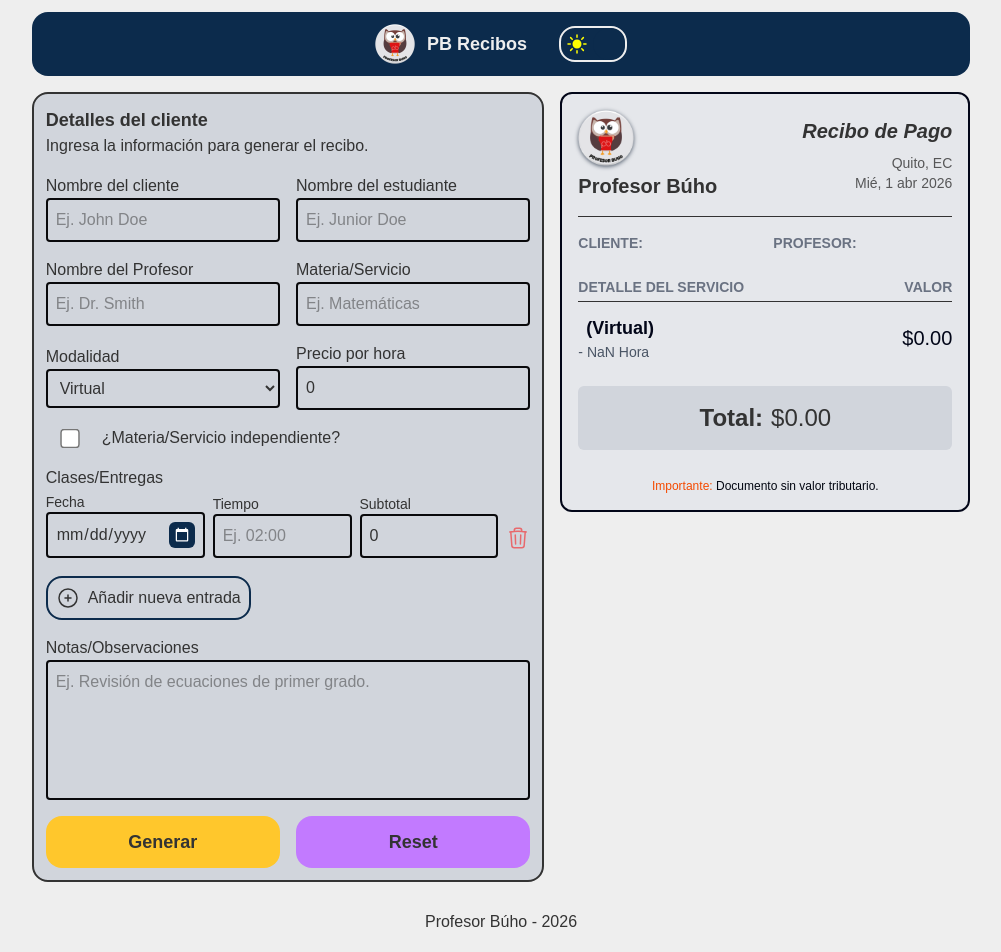
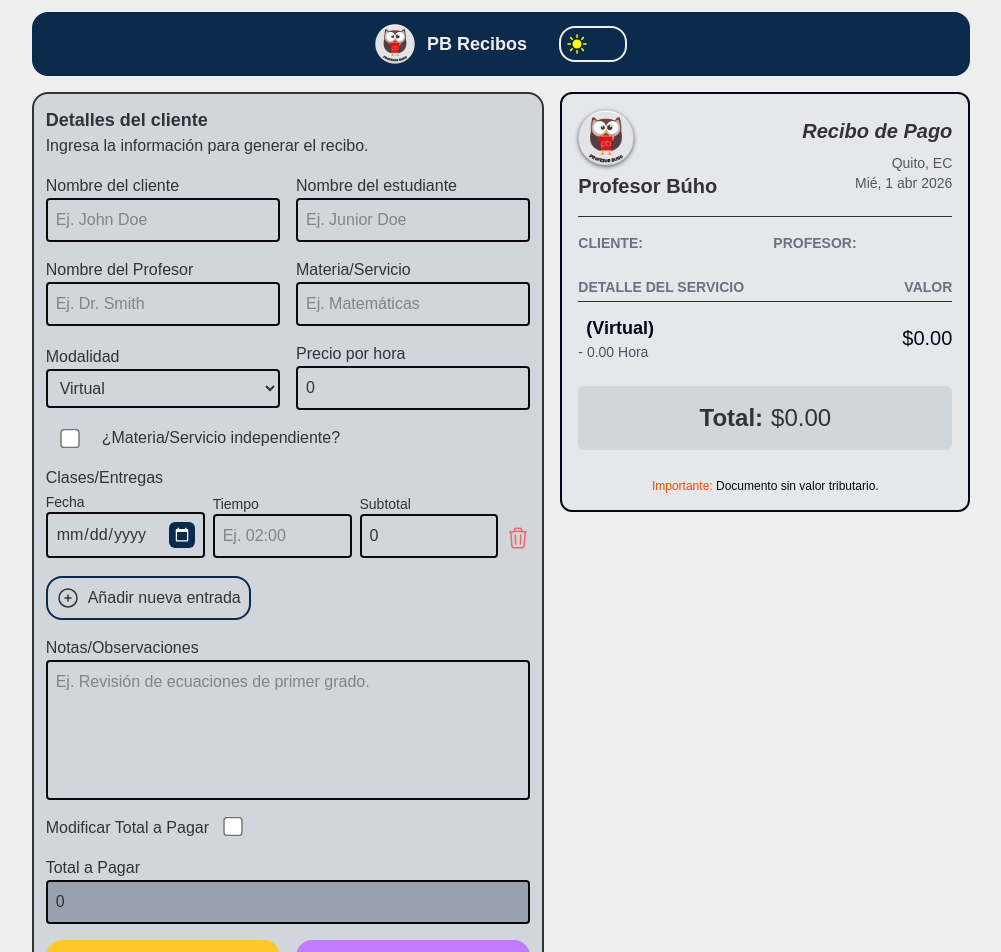
Before and after one commit to bryanquille/profesor-buho-receipts, a React (Vite) app: page / in a window 1280 px wide. Shown: the top 952 px of the page, without its empty margins (139-1140 px from the left). Built offline with nearby package versions, Linux system fonts and the light colour scheme; a web font is replaced by a local one.

Commit message:
add padding to the printable receipt, add a new field to be able to modify the total price.

```diff
--- a/src/components/receipt/DynamicInputs.tsx
+++ b/src/components/receipt/DynamicInputs.tsx
@@ -7,15 +7,16 @@ import AddItemButtom from "../ui/AddItemButtom"
 import { useEffect } from "react"
 import { convertTimeToHours } from "../../lib/utils"
 
-interface DynamicInputsProps {
-  isIndependantSubjectOrService: boolean | undefined;
-}
-
-function DynamicInputs({ isIndependantSubjectOrService }: DynamicInputsProps) {
+function DynamicInputs() {
   const { register, control, formState: { errors }, setValue } = useFormContext<ReceiptData>()
   const { fields, append, remove } = useFieldArray({
     control,
     name: "items"
+  })
+
+  const isIndependantSubjectOrService = useWatch({
+    control,
+    name: "independantSubjectOrService"
   })
 
   const globalPricePerHour = useWatch({
@@ -41,7 +42,6 @@ function DynamicInputs({ isIndependantSubjectOrService }: DynamicInputsProps) {
       }
     })
   }, [items, globalPricePerHour, setValue])
-
 
   return (
     <div className="w-full">
--- a/src/components/receipt/LightReceipt.tsx
+++ b/src/components/receipt/LightReceipt.tsx
@@ -18,7 +18,7 @@ const LightReceipt = forwardRef<HTMLElement, ReceiptPreviewPropsTypes>(
     return (
       <section
         ref={ref}
-        className="w-105 p-4 flex flex-col gap-4 border-2 border-slate-950 rounded-xl bg-gray-200 text-slate-950"
+        className="w-105 px-8 py-6 flex flex-col gap-4 border-2 border-slate-950 rounded-xl bg-gray-200 text-slate-950"
       >
         <header className="flex flex-row-reverse justify-between items-center gap-4">
           <div className="flex flex-col justify-center items-end">
@@ -100,7 +100,7 @@ const LightReceipt = forwardRef<HTMLElement, ReceiptPreviewPropsTypes>(
           <div className="mb-3 p-4 flex justify-center items-center gap-2 rounded-md text-2xl bg-gray-300">
             <p className="font-semibold">Total: </p>
             <p>
-              ${formData.items.reduce((acum, item) => item.subtotal as number + acum, 0).toFixed(2)}
+              ${(formData.totalToPay as number)?.toFixed(2) ?? 0.00}
             </p>
           </div>
 
--- a/src/components/receipt/ReceiptForm.tsx
+++ b/src/components/receipt/ReceiptForm.tsx
@@ -1,4 +1,4 @@
-import { useFormContext, type FieldError } from "react-hook-form"
+import { useFormContext, useWatch, type FieldError } from "react-hook-form"
 import { type ReceiptData, mappedModalityOptions, RECEIPT_DEFAULT_VALUES } from "../../lib/schemas"
 import Input from "../ui/Input"
 import Textarea from "../ui/Textarea"
@@ -6,6 +6,7 @@ import Select from "../ui/Select"
 import GenerateButton from "../ui/GenerateButton"
 import DynamicInputs from "./DynamicInputs"
 import ResetButton from "../ui/ResetButton"
+import { useModifyTotal } from "../../hooks/useModifyTotal"
 
 interface ReceiptFormPropsTypes {
   onGenerate: () => void;
@@ -14,13 +15,18 @@ interface ReceiptFormPropsTypes {
 function ReceiptForm({ onGenerate }: ReceiptFormPropsTypes) {
   const {
     register,
-    getValues,
+    control,
     handleSubmit,
     reset,
     formState: { errors },
   } = useFormContext<ReceiptData>()
 
-  const isIndependantSubjectOrService = getValues('independantSubjectOrService')
+  const isIndependantSubjectOrService = useWatch({
+    control,
+    name: "independantSubjectOrService"
+  })
+
+  const { isModifyTotalToPay } = useModifyTotal()
 
   const onSubmit = (data: ReceiptData) => {
     console.log(data)
@@ -110,9 +116,7 @@ function ReceiptForm({ onGenerate }: ReceiptFormPropsTypes) {
         />
       </div>
 
-      <DynamicInputs
-        isIndependantSubjectOrService={isIndependantSubjectOrService}
-      />
+      <DynamicInputs />
 
       <Textarea
         labelText="Notas/Observaciones"
@@ -120,6 +124,31 @@ function ReceiptForm({ onGenerate }: ReceiptFormPropsTypes) {
         placeholder="Ej. Revisión de ecuaciones de primer grado."
         {...register('notesOrObservations')}
         error={errors.notesOrObservations}
+      />
+
+      <div>
+        <label htmlFor="modifyTotalToPay">
+          Modificar Total a Pagar
+        </label>
+        <input
+          type="checkbox"
+          id="modifyTotalToPay"
+          className="transform scale-150"
+          style={{ width: '3rem', padding: 0 }}
+          {...register('modifyTotalToPay')}
+        />
+      </div>
+
+      <Input
+        labelText="Total a Pagar"
+        type="number"
+        id="totalToPay"
+        placeholder="Ej. $50.00"
+        step="0.01"
+        disabled={!isModifyTotalToPay}
+        className={!isModifyTotalToPay ? 'bg-gray-400 cursor-not-allowed dark:bg-gray-600' : ''}
+        {...register('totalToPay', { valueAsNumber: true })}
+        error={errors.totalToPay as FieldError}
       />
 
       <div className="flex justify-between items-center gap-4">
--- a/src/components/receipt/ReceiptPreview.tsx
+++ b/src/components/receipt/ReceiptPreview.tsx
@@ -94,7 +94,7 @@ const ReceiptPreview = () => {
         <div className="mb-3 p-4 flex justify-center items-center gap-2 rounded-md text-2xl bg-gray-300 dark:bg-mist-700">
           <p className="font-semibold">Total: </p>
           <p>
-            ${formData.items.reduce((acum, item) => item.subtotal as number + acum, 0).toFixed(2)}
+            ${(formData.totalToPay as number)?.toFixed(2) ?? 0.00}
           </p>
         </div>
 
--- a/src/components/receipt/ReceiptServiceDetails.tsx
+++ b/src/components/receipt/ReceiptServiceDetails.tsx
@@ -14,6 +14,7 @@ function ReceiptServiceDetails({
   hoursOfClasses,
   subtotal,
   isTextLightTheme }: ReceiptServiceDetailsPropsTypes) {
+
   const totalHours = (Number(hoursOfClasses.split(':')[0])
     + Number(hoursOfClasses.split(':')[1]) / 60).toFixed(2)
 
@@ -28,7 +29,7 @@ function ReceiptServiceDetails({
           <time dateTime={dateOfClasses}>
             {dateOfClasses.split('-').reverse().join('/')}
           </time>
-          <span> - {totalHours} {Number(totalHours) > 1 ? 'Horas' : 'Hora'}</span>
+          <span> - {isNaN(Number(totalHours)) ? '0.00' : totalHours} {Number(totalHours) > 1 ? 'Horas' : 'Hora'}</span>
         </p>
       </div>
       <p className={`text-xl ${isTextLightTheme ? 'text-slate-950' : 'text-slate-950 dark:text-primary-neutral'}`}>
--- /dev/null
+++ b/src/hooks/useModifyTotal.ts
@@ -0,0 +1,30 @@
+import { useFormContext, useWatch } from "react-hook-form"
+import type { ReceiptData } from "../lib/schemas"
+import { useEffect } from "react"
+
+export const useModifyTotal = () => {
+  const {
+    control,
+    setValue,
+  } = useFormContext<ReceiptData>()
+
+  const isModifyTotalToPay = useWatch({
+    control,
+    name: "modifyTotalToPay"
+  })
+
+  const items = useWatch({
+    control,
+    name: "items"
+  })
+
+  useEffect(() => {
+    if (isModifyTotalToPay) return
+    const totalFromItems = items?.reduce((acc, item) => acc + (item.subtotal as number || 0), 0) || 0
+    setValue('totalToPay', totalFromItems)
+  }, [isModifyTotalToPay, items, setValue])
+
+  return {
+    isModifyTotalToPay,
+  }
+}
--- a/src/lib/schemas.ts
+++ b/src/lib/schemas.ts
@@ -22,7 +22,9 @@ export const RECEIPT_DEFAULT_VALUES: ReceiptData = {
     hoursOfClasses: '',
     subtotal: 0
   }],
-  notesOrObservations: ''
+  notesOrObservations: '',
+  modifyTotalToPay: false,
+  totalToPay: 0
 }
 
 // Sub-schema for individual receipt items (classes or sessions)
@@ -77,6 +79,13 @@ export const ReceiptSchema = z.object({
     .min(1, "Debes agregar al menos una clase o sesión"),
 
   notesOrObservations: z.string().optional(),
+
+  modifyTotalToPay: z.boolean().optional(),
+
+  totalToPay: z
+    .coerce.number({ message: "El total a pagar es requerido." })
+    .positive("El total a pagar debe ser mayor a 0.")
+    .optional(),
 });
 
 // Types inferred from the schemas for use in the application
```
